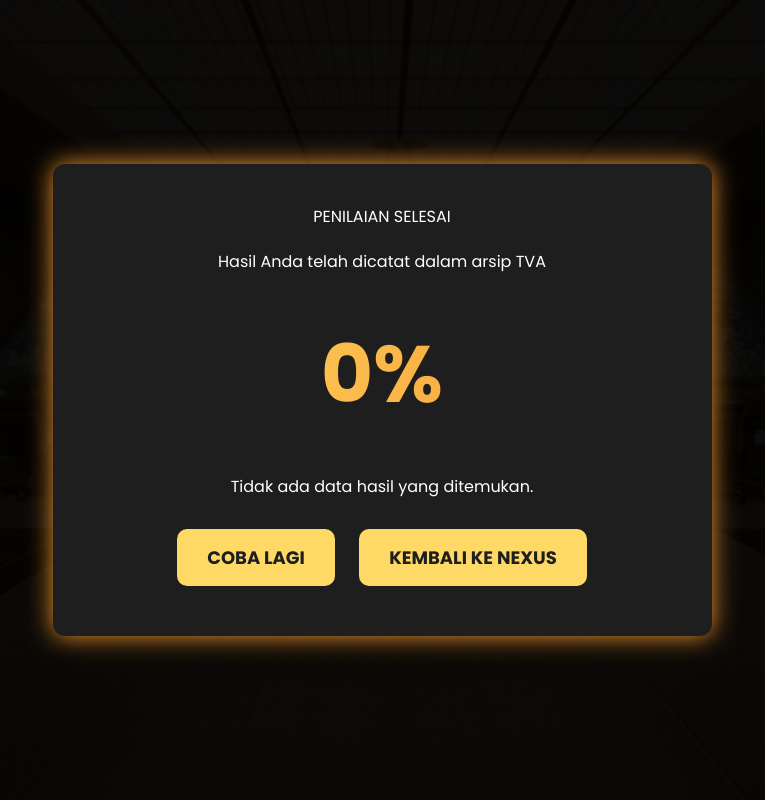
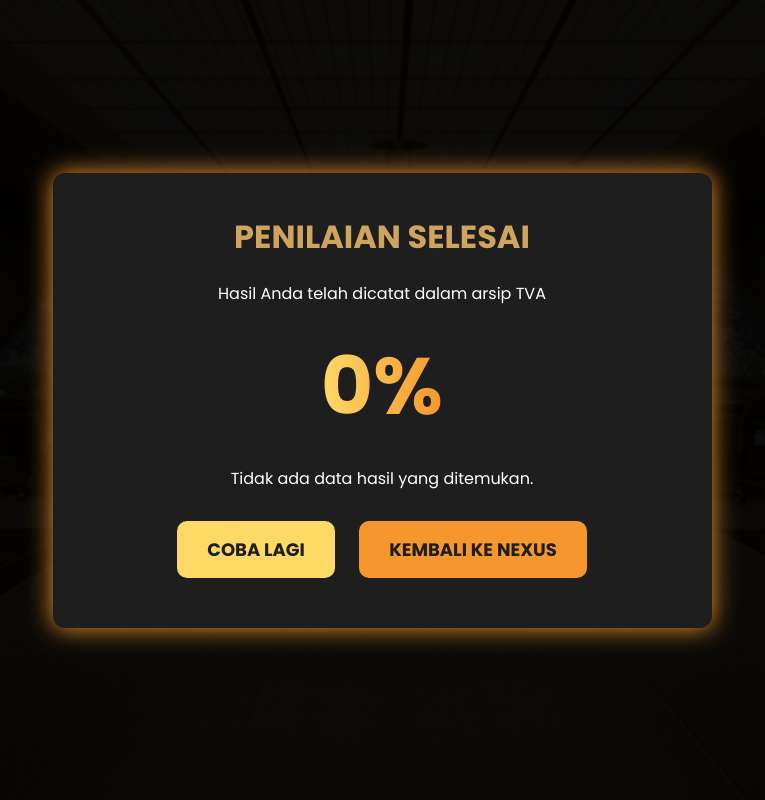
Before and after one commit to bilxdi/responsipemweb-loki, a PHP site: page /result/index.html in a window 1280 px wide. Shown: the whole page, without its empty margins (258-1023 px from the left). Run offline with PHP 8.4, Linux system fonts and the light colour scheme.

Commit message:
ui: revamp result quiz

```diff
--- a/result/index.html
+++ b/result/index.html
@@ -12,11 +12,13 @@
         <div class="result-card">
             <div class="result-title">PENILAIAN SELESAI</div>
             <div class="result-subtitle">Hasil Anda telah dicatat dalam arsip TVA</div>
-            <div class="final-score" id="finalScoreText">100%</div>
+            <div class="final-score-wrapper">
+                <div class="final-score" id="finalScoreText">100%</div>
+            </div>
             <div class="result-desc" id="resultDesc">Luar Biasa!</div>
             <div class="result-buttons">
-                <div class="btn-result" id="btnRetry">COBA LAGI</div>
-                <div class="btn-result btn-home" id="btnHome">KEMBALI KE NEXUS</div>
+                <div class="btn-result result-again" id="btnRetry">COBA LAGI</div>
+                <div class="btn-result result-home" id="btnHome">KEMBALI KE NEXUS</div>
             </div>
         </div>
     </div>
--- a/style.css
+++ b/style.css
@@ -200,8 +200,13 @@ input.custom-input:-webkit-autofill:active {
 /* RESULT */
 #resultSection { width: 100%; height: 100vh; display: flex; justify-content: center; align-items: center; position: fixed; top: 0; left: 0; background: rgba(0,0,0,0.85); z-index: 100; padding: 20px; }
 .result-card { background: #1e1e1e; padding: 40px; border-radius: 12px; text-align: center; box-shadow: 0 0 25px #f5972d; width: 659px; max-width: 100%; display: flex; flex-direction: column; gap: 20px; animation: popup 0.5s ease-out; margin: auto; }
-.final-score { font-size: 80px; font-weight: bold; background: linear-gradient(90deg, #ffd966, #f5972d); background-clip: text; -webkit-text-fill-color: transparent; margin: 20px 0; }
-.btn-result { padding: 15px 30px; border-radius: 10px; font-size: 18px; font-weight: bold; cursor: pointer; background: #ffd966; color: #1e1e1e; margin: 10px; display: inline-block; }
+.result-title { font-size: 32px; color: #cfa45f; font-weight: bold; }
+.final-score { font-size: 80px; font-weight: bold; background: linear-gradient(90deg, #ffd966, #f5972d); background-clip: text; -webkit-text-fill-color: transparent; width: max-content; }
+.final-score-wrapper { display: flex; align-items: center; justify-content: center; }
+.btn-result { padding: 15px 30px; border-radius: 10px; font-size: 18px; font-weight: bold; cursor: pointer; color: #1e1e1e; margin: 10px; display: inline-block; }
+.btn-result:hover { filter: brightness(1.1); }
+.result-again { background-color: #ffd966; }
+.result-home { background-color: #f5972d; }
 
 /* FIX DETAIL CARD (MODAL) */
 .modal-overlay { position: fixed; top: 0; left: 0; width: 100%; height: 100%; background: rgba(0,0,0,0.9); z-index: 2000; display: none; justify-content: center; align-items: center; padding: 20px; }
```
